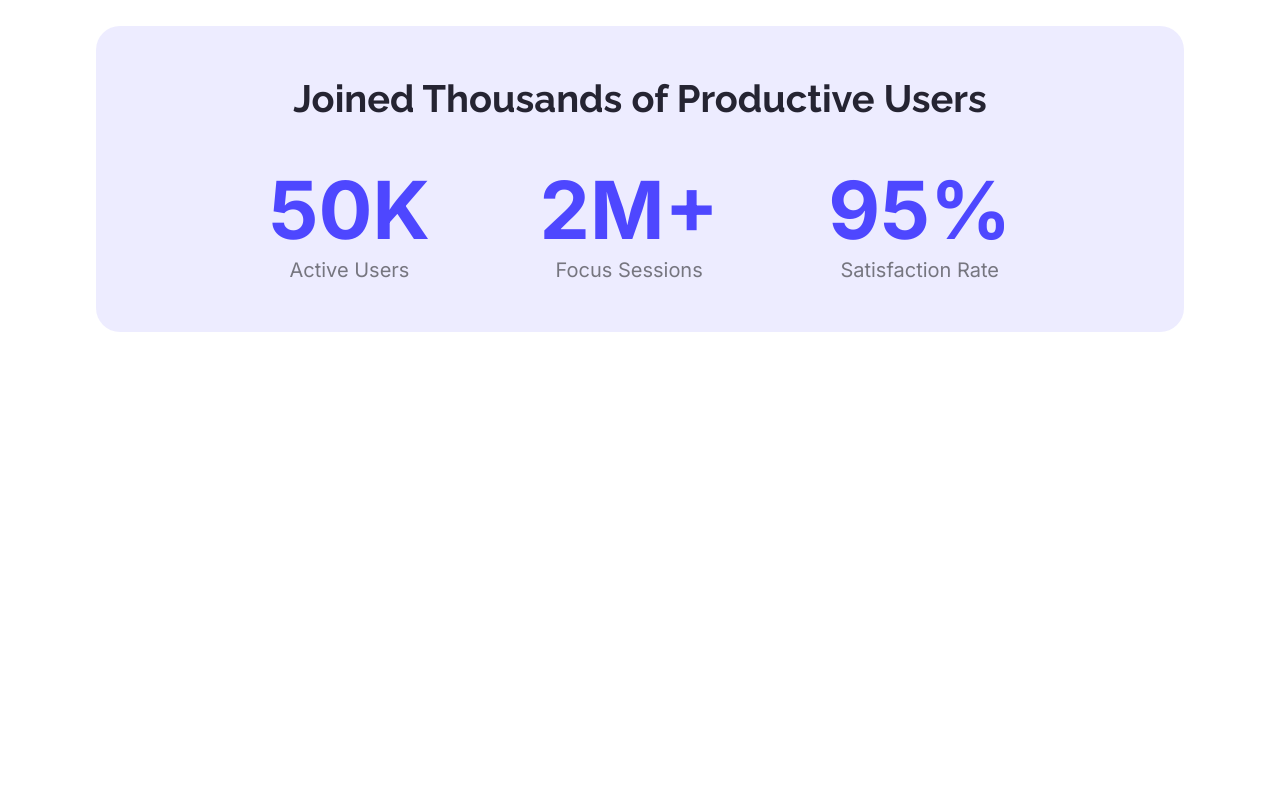
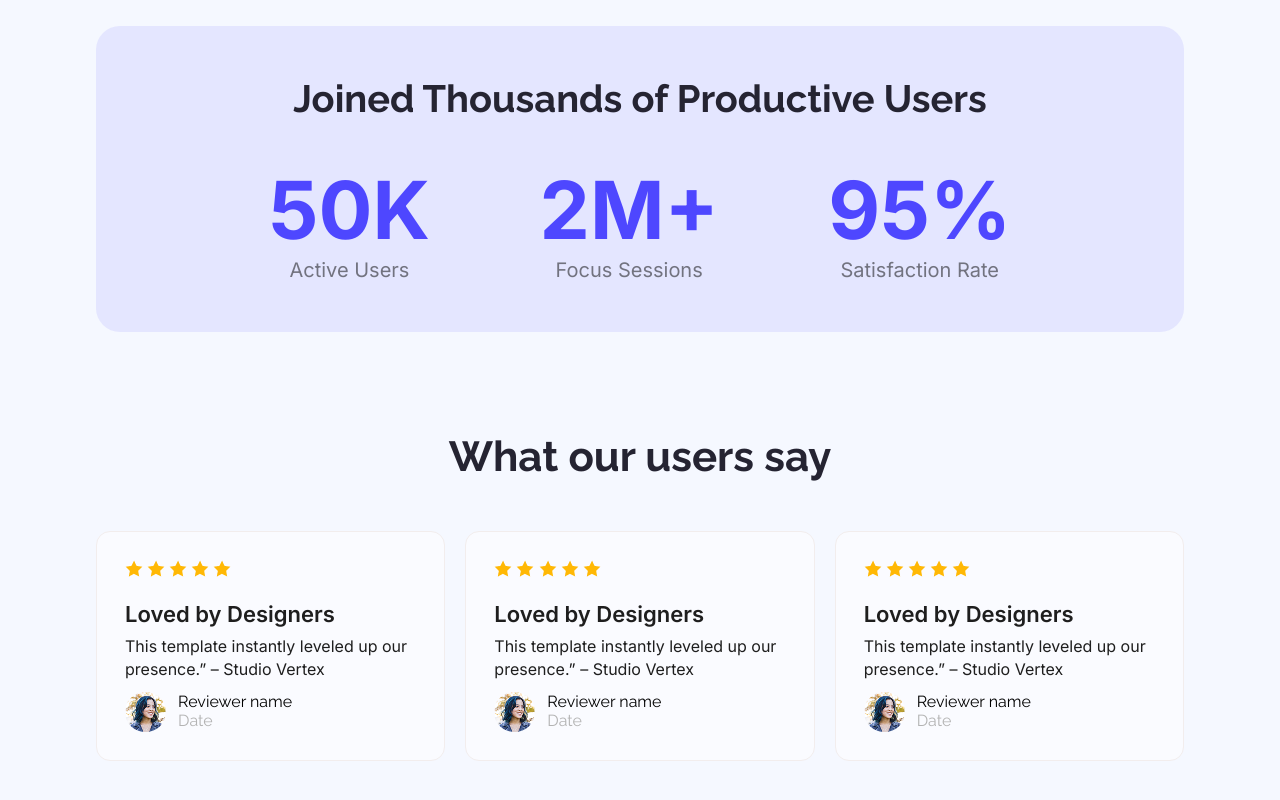
Before and after one commit to mdosmangoni6355/F-P-Hero-B12A01-Assignment-01, a plain HTML site: page index.html in a window 1280 px wide. Shown: the part 1152-1952 px from the top of the page. Before the commit the page ends 1534 px from the top, so only its background shows below. Drawn offline with Linux system fonts and the light colour scheme.

Commit message:
Review Section Compleated

```diff
--- a/index.html
+++ b/index.html
@@ -47,6 +47,71 @@
                 </div>
             </div>
         </section>
+        <section id="review">
+            <h3>What our users say</h3>
+            <div class="review_card">
+                <div class="card">
+                    <div class="star">
+                        <img src="Assets/icon-star.png" alt="">
+                        <img src="Assets/icon-star.png" alt="">
+                        <img src="Assets/icon-star.png" alt="">
+                        <img src="Assets/icon-star.png" alt="">
+                        <img src="Assets/icon-star.png" alt="">
+                    </div>
+                    <div class="card_text">
+                        <p class="c_title">Loved by Designers</p>
+                        <p class="c_sub_title">This template instantly leveled up our presence.” – Studio Vertex</p>
+                    </div>
+                    <div class="user_icon">
+                        <img src="Assets/avatar.png" alt="">
+                        <div class="r_name">
+                            <p>Reviewer name</p>
+                            <p class="date">Date</p>
+                        </div>
+                    </div>
+                </div>
+                <div class="card">
+                    <div class="star">
+                        <img src="Assets/icon-star.png" alt="">
+                        <img src="Assets/icon-star.png" alt="">
+                        <img src="Assets/icon-star.png" alt="">
+                        <img src="Assets/icon-star.png" alt="">
+                        <img src="Assets/icon-star.png" alt="">
+                    </div>
+                    <div class="card_text">
+                        <p class="c_title">Loved by Designers</p>
+                        <p class="c_sub_title">This template instantly leveled up our presence.” – Studio Vertex</p>
+                    </div>
+                    <div class="user_icon">
+                        <img src="Assets/avatar.png" alt="">
+                        <div class="r_name">
+                            <p>Reviewer name</p>
+                            <p class="date">Date</p>
+                        </div>
+                    </div>
+                </div>
+                <div class="card">
+                    <div class="star">
+                        <img src="Assets/icon-star.png" alt="">
+                        <img src="Assets/icon-star.png" alt="">
+                        <img src="Assets/icon-star.png" alt="">
+                        <img src="Assets/icon-star.png" alt="">
+                        <img src="Assets/icon-star.png" alt="">
+                    </div>
+                    <div class="card_text">
+                        <p class="c_title">Loved by Designers</p>
+                        <p class="c_sub_title">This template instantly leveled up our presence.” – Studio Vertex</p>
+                    </div>
+                    <div class="user_icon">
+                        <img src="Assets/avatar.png" alt="">
+                        <div class="r_name">
+                            <p>Reviewer name</p>
+                            <p class="date">Date</p>
+                        </div>
+                    </div>
+                </div>
+            </div>
+        </section>
     </main>
     <footer>
 
--- a/style.css
+++ b/style.css
@@ -6,6 +6,9 @@
     padding: 0;
     font-family: "Raleway", sans-serif;
     box-sizing: border-box;
+}
+body{
+    background-color: #F5F8FF;
 }
 
 a{
@@ -155,3 +158,57 @@ main{
     font-size: 20px;
     font-weight: 400;
 }
+
+/* Review Section */
+#review{
+    margin: 100px 0;
+    display: flex;
+    flex-direction: column;
+    gap: 50px;
+}
+#review h3{
+    color: #252432;
+    text-align: center;
+    font-size: 42px;
+    font-weight: 700;
+}
+.review_card{
+    display: flex;
+    justify-content: space-between;
+    gap: 20px;
+}
+.card{
+    padding: 28px;
+    display: flex;
+    flex-direction: column;
+    gap: 12px;
+    border-radius: 14px;
+    border: 1px solid #F2EDED;
+    background-color: rgba(255, 255, 255, 0.50);
+}
+.c_title{
+    padding-top: 8px;
+    color: #1E1E1E;
+    font-family: Inter;
+    font-size: 22px;
+    font-weight: 600;
+    line-height: 120%;
+}
+.c_sub_title{
+    padding-top: 8px;
+    color: #1E1E1E;
+    font-family: Inter;
+    line-height: 140%;
+}
+.user_icon{
+    display: flex;
+    align-items: flex-start;
+    gap: 12px;
+    align-self: stretch;
+}
+.user_icon img{
+    border-radius: 50%;
+}
+.date{
+    color: #B3B3B3;
+}
```
